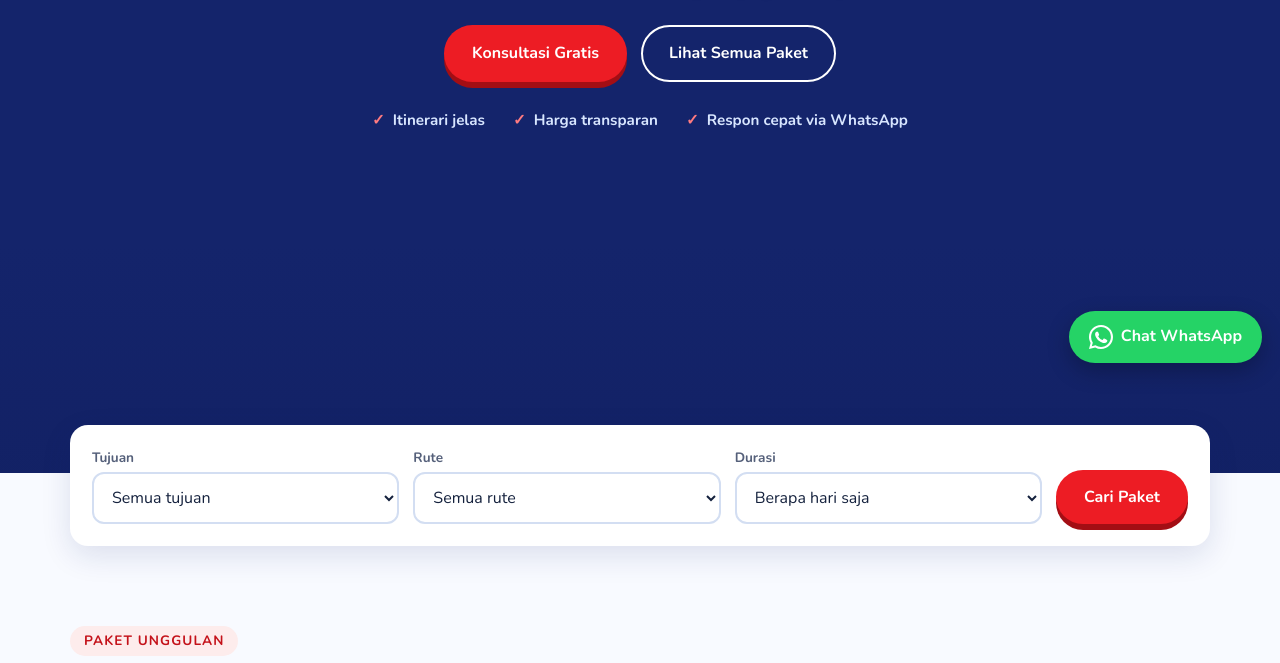
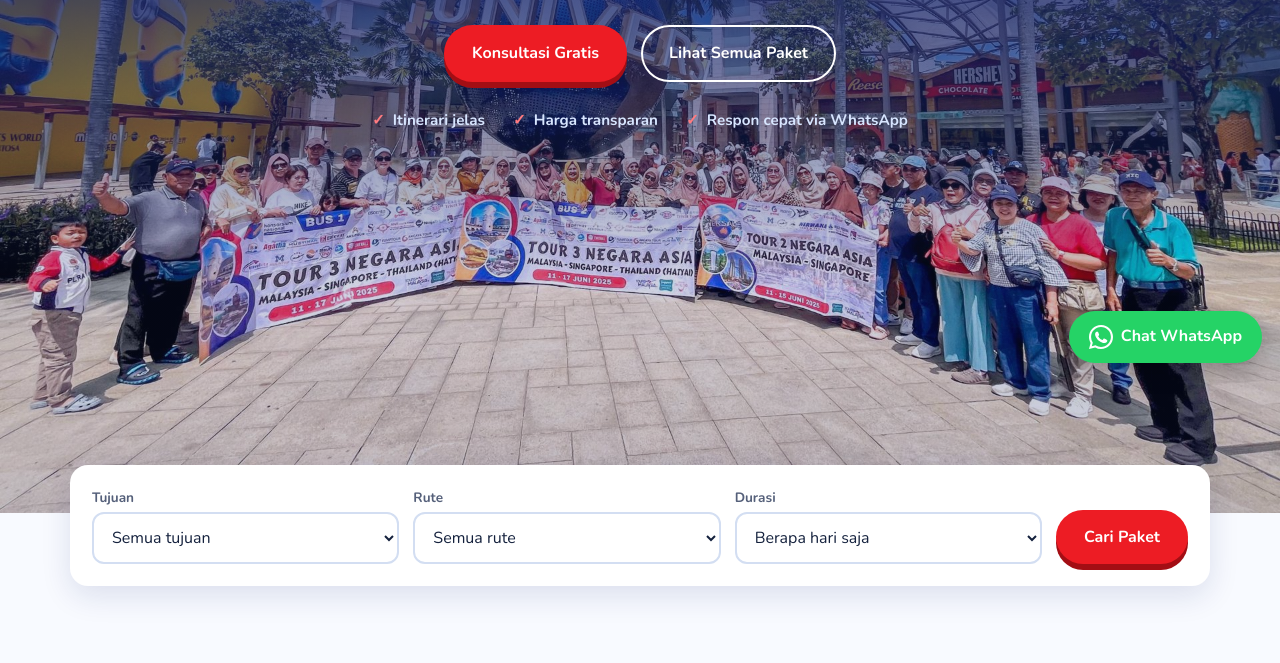
Before and after one commit to itkonsorsiumnasional-ai/travelkitatours, a plain HTML site: page index.html in a window 1280 px wide. Shown: the part 419-1082 px from the top of the page. Drawn offline with nearby package versions, Linux system fonts and the light colour scheme.

Commit message:
Update hero image path and adjust styles

```diff
--- a/index.html
+++ b/index.html
@@ -18,14 +18,14 @@
 <!-- Pasang Google Analytics di sini -->
 <style>
 /* Hero dengan foto di tengah: teks di atas, foto rombongan terlihat di bawah */
-.hero.hero-foto{background:linear-gradient(180deg,rgba(14,26,84,.92) 0%,rgba(20,36,107,.80) 38%,rgba(20,36,107,.18) 72%,rgba(14,26,84,.25) 100%),url("/img/hero-foto.jpg") center 82%/cover no-repeat #14246b;padding:90px 0 340px;text-align:center}
+.hero.hero-foto{background:linear-gradient(180deg,rgba(14,26,84,.92) 0%,rgba(20,36,107,.80) 38%,rgba(20,36,107,.18) 72%,rgba(14,26,84,.25) 100%),url("/hero-foto.jpg") center 52%/cover no-repeat #14246b;padding:90px 0 380px;text-align:center}
 .hero.hero-foto::before,.hero.hero-foto::after{display:none}
 .hero.hero-foto .hero-grid,.hero.hero-foto .wrap{display:block;max-width:900px;margin-inline:auto}
 .hero.hero-foto p{margin-inline:auto;color:#fff;text-shadow:0 2px 10px rgba(0,0,0,.35)}
 .hero.hero-foto h1{text-shadow:0 3px 14px rgba(0,0,0,.4)}
 .hero.hero-foto .hero-actions{justify-content:center}
 .hero.hero-foto .hero-points{display:flex;flex-wrap:wrap;justify-content:center;gap:10px 28px;padding:0;list-style:none;margin:26px 0 0}
-@media (max-width:700px){.hero.hero-foto{background:linear-gradient(180deg,rgba(14,26,84,.95) 0%,rgba(20,36,107,.85) 55%,rgba(20,36,107,0) 100%),url("/img/hero-foto.jpg") center bottom/100% auto no-repeat #14246b;padding:60px 0 290px}}
+@media (max-width:700px){.hero.hero-foto{background:linear-gradient(180deg,rgba(14,26,84,.95) 0%,rgba(20,36,107,.85) 55%,rgba(20,36,107,0) 100%),url("/hero-foto.jpg") center bottom/100% auto no-repeat #14246b;padding:60px 0 290px}}
 </style>
 </head>
 <body data-page="home">
```
